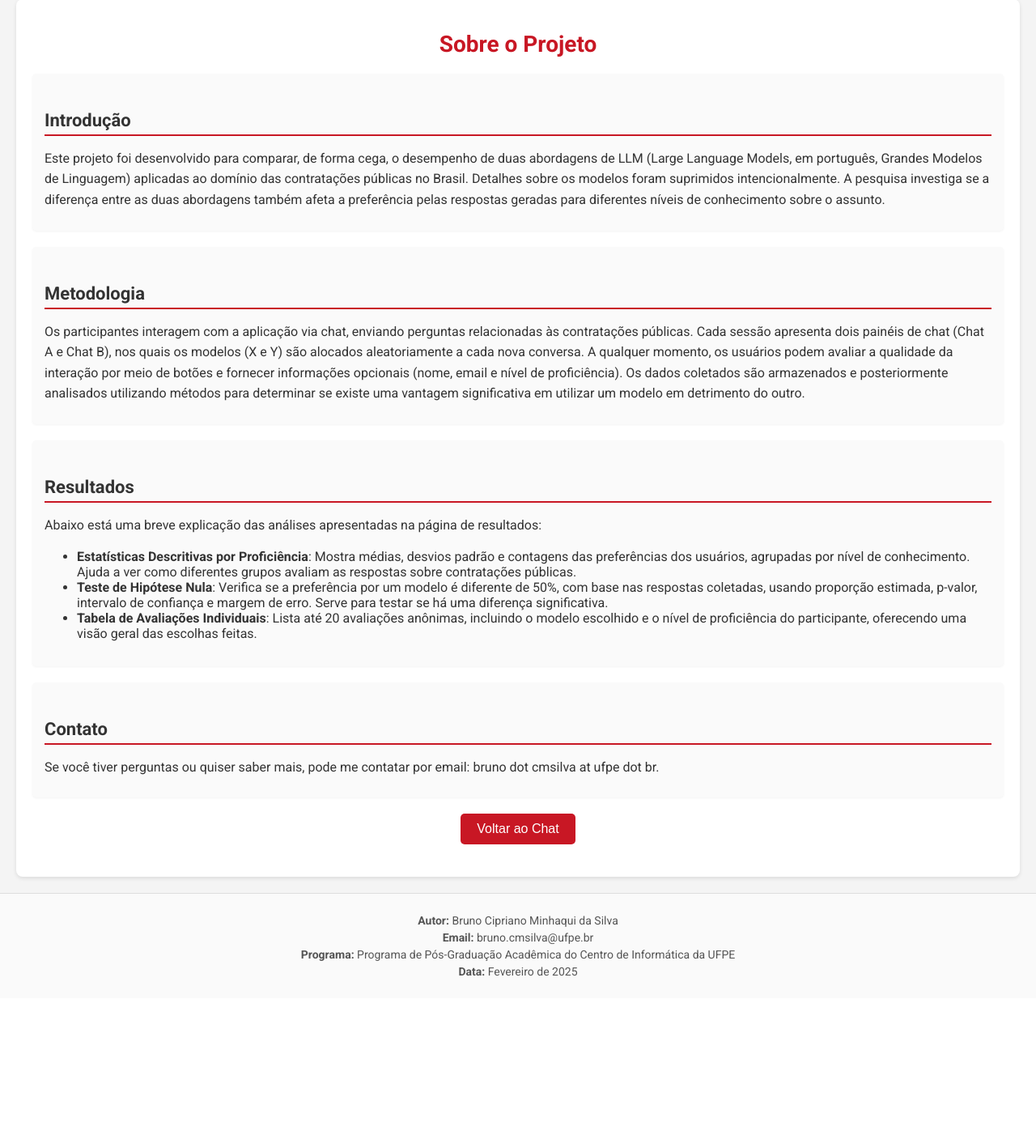
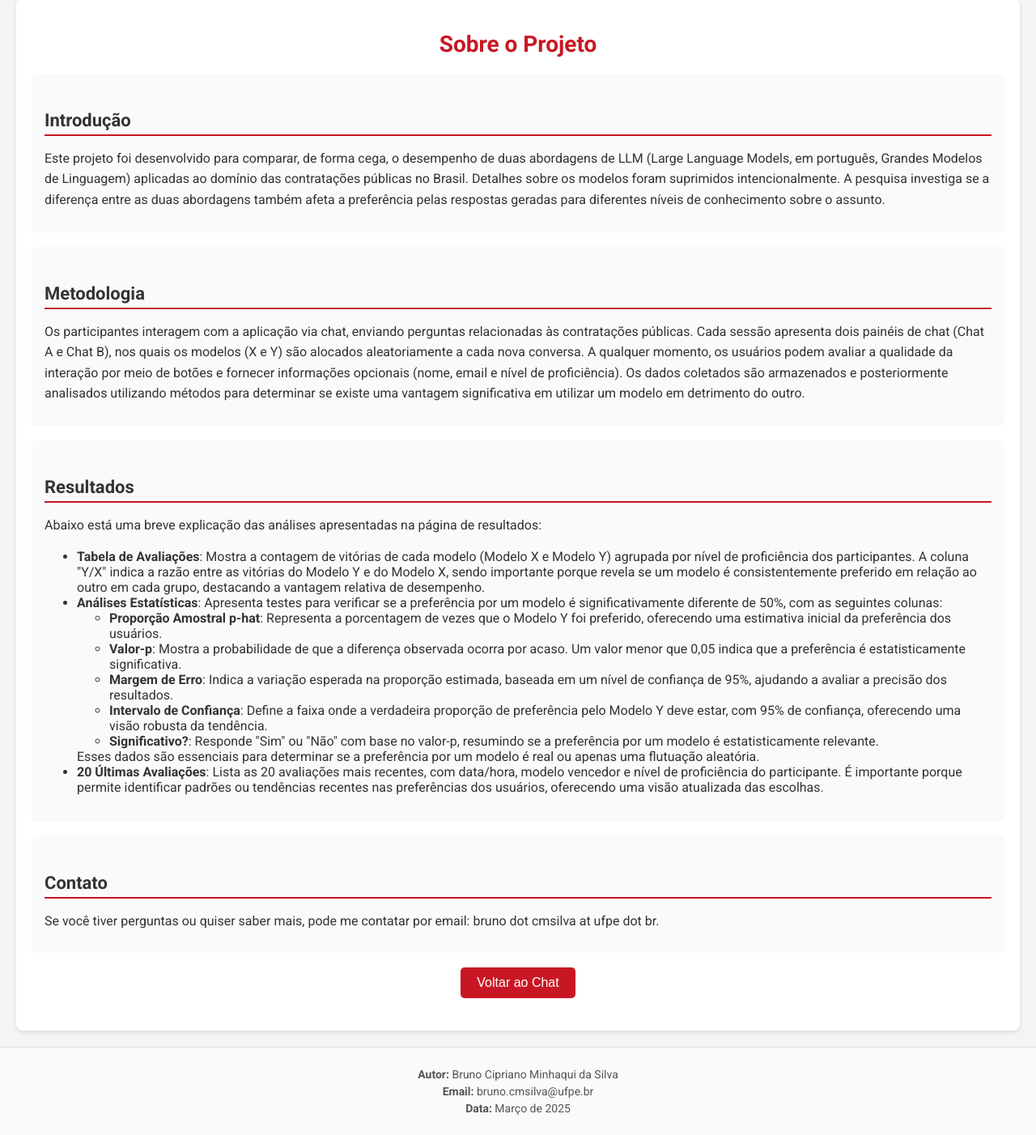
Before and after one commit to minhaqui/UFChatbot, a Flask app: page /sobre in a window 1280 px wide. Shown: the part 81-1483 px from the top of the page at 81% size. Before the commit the page ends 1314 px from the top, so only its background shows below. Run offline with Flask 3, Linux system fonts and the light colour scheme.

Commit message:
correções na interface e lógica

```diff
--- a/app/recuperacao.py
+++ b/app/recuperacao.py
@@ -21,7 +21,7 @@ EMBEDDINGS_PATH = os.path.join(EMBEDDED_DIR, "embeddings.npy")
 CHUNKS_JSON = os.path.join(EMBEDDED_DIR, "chunks.json")
 GEMINI_API_KEY = os.getenv("GEMINI_API_KEY")
 OPENROUTER_API_KEY = os.getenv("OPENROUTER_API_KEY")
-OPENROUTER_MODEL = "google/gemini-2.0-flash-lite-preview-02-05:free"
+OPENROUTER_MODEL = "deepseek/deepseek-r1-distill-qwen-14b"
 GEMINI_EMBEDDING_MODEL_NAME = "models/embedding-001"
 
 def configure_gemini():
@@ -82,8 +82,8 @@ def search(query, index, texts, embeddings=None, top_k=10):
         raise
 
 def search_chunks(query, top_k=10, threshold=0.5):
-    index = faiss.read_index("app/rag_data/index.faiss")
-    with open("app/rag_data/chunks.json", "r", encoding="utf-8") as f:
+    index = faiss.read_index("rag_data/index.faiss")
+    with open("rag_data/chunks.json", "r", encoding="utf-8") as f:
         chunks = json.load(f)
     from models import embed_query
     query_embedding = embed_query(query)
--- a/app/static/css/style.css
+++ b/app/static/css/style.css
@@ -189,6 +189,7 @@ body {
     text-align: center;
 }
 .resposta-box {
+    max-height: 500px;
     min-height: 150px;
     padding: 10px;
     background-color: white;
--- a/app/static/js/script.js
+++ b/app/static/js/script.js
@@ -26,7 +26,7 @@ async function handleSubmit(event) {
 
     // Exibe a seção de avaliação
     document.getElementById('avaliacao').style.display = 'block';
-    checkProficiencia();
+    checkFields(); // Alterado de checkProficiencia para checkFields
 }
 
 document.addEventListener('DOMContentLoaded', function() {
@@ -35,20 +35,24 @@ document.addEventListener('DOMContentLoaded', function() {
         form.addEventListener('submit', handleSubmit);
     }
 
-    document.getElementById('proficiencia').addEventListener('change', checkProficiencia);
+    // Adiciona eventos para verificar os campos em tempo real
+    document.getElementById('nome').addEventListener('input', checkFields);
+    document.getElementById('proficiencia').addEventListener('change', checkFields);
 });
 
-function checkProficiencia() {
+function checkFields() {
+    const nome = document.getElementById('nome').value.trim();
     const prof = document.getElementById('proficiencia').value;
     const btnA = document.getElementById('btn-chat-a');
     const btnB = document.getElementById('btn-chat-b');
     const aviso = document.getElementById('aviso-proficiencia');
-    if (prof === "") {
+
+    if (nome === "" || prof === "") {
         btnA.disabled = true;
         btnB.disabled = true;
         btnA.classList.add('btn-disabled');
         btnB.classList.add('btn-disabled');
-        aviso.textContent = "Por favor, selecione seu nível de proficiência para votar.";
+        aviso.textContent = "Por favor, preencha o nome e selecione seu nível de proficiência para votar.";
         aviso.style.display = 'block';
     } else {
         btnA.disabled = false;
@@ -60,15 +64,17 @@ function checkProficiencia() {
 }
 
 function avaliar(modelo) {
+    const nome = document.getElementById('nome').value.trim();
     const prof = document.getElementById('proficiencia').value;
-    if (!prof) {
-        // Exibe uma mensagem de erro bonita na área de feedback
+
+    // Verifica se os campos obrigatórios estão preenchidos
+    if (!nome || !prof) {
         const feedback = document.getElementById('feedback');
-        feedback.innerHTML = "<span class='erro'>Você precisa selecionar seu nível de proficiência para avaliar.</span>";
+        feedback.innerHTML = "<span class='erro'>Você precisa preencher o nome e selecionar seu nível de proficiência para avaliar.</span>";
         feedback.style.display = 'block';
         return;
     }
-    const nome = document.getElementById('nome').value.trim();
+
     const email = document.getElementById('email').value.trim();
 
     fetch('/evaluate', {
--- a/app/templates/base.html
+++ b/app/templates/base.html
@@ -21,8 +21,7 @@
     <footer class="footer">
         <p><strong>Autor:</strong> Bruno Cipriano Minhaqui da Silva</p>
         <p><strong>Email:</strong> bruno.cmsilva@ufpe.br</p>
-        <p><strong>Programa:</strong> Programa de Pós-Graduação Acadêmica do Centro de Informática da UFPE</p>
-        <p><strong>Data:</strong> Fevereiro de 2025</p>
+        <p><strong>Data:</strong> Março de 2025</p>
     </footer>
     <script src="{{ url_for('static', filename='js/script.js') }}"></script>
 </body>
--- a/app/templates/chat.html
+++ b/app/templates/chat.html
@@ -1,8 +1,8 @@
 {% extends "base.html" %}
 {% block content %}
 <div class="chat-container">
-    <h1>Chat Comparativo</h1>
-    <p>Faça perguntas sobre contratações públicas no Brasil e avalie as respostas dos Chats.</p>
+    <h1>Avaliação dos Modelos de Linguagem</h1>
+    <p>Avalie a qualidade dos Modelos de Linguagem sobre o tema contratações públicas no Brasil.</p>
 
     <div class="chat-panels">
         <div class="panel chat-a">
@@ -24,7 +24,7 @@
     <!-- Seção de Identificação (exibida antes da avaliação) -->
     <div class="identificacao-section">
         <h3>Identificação</h3>
-        <input type="text" id="nome" placeholder="Nome (opcional)">
+        <input type="text" id="nome" placeholder="Nome (obrigatório)" required>
         <input type="email" id="email" placeholder="Email (opcional)">
         <select id="proficiencia" required>
             <option value="" disabled selected>Selecione seu nível de proficiência</option>
--- a/app/templates/resultados.html
+++ b/app/templates/resultados.html
@@ -4,7 +4,7 @@
     <h1>Resultados Preliminares</h1>
 
     <div class="section analise-descritiva">
-        <h2>Amostras</h2>
+        <h2>Avaliações</h2>
         {{ desc_stats|safe }}
     </div>
 
@@ -14,7 +14,7 @@
     </div>
 
     <div class="section tabela-avaliacoes">
-        <h2>Avaliações Individuais (Anônimas)</h2>
+        <h2>20 Últimas Avaliações</h2>
         {{ tabela_avaliacoes|safe }}
     </div>
 
--- a/app/templates/sobre.html
+++ b/app/templates/sobre.html
@@ -17,9 +17,18 @@
         <h2>Resultados</h2>
         <p>Abaixo está uma breve explicação das análises apresentadas na página de resultados:</p>
         <ul>
-            <li><strong>Estatísticas Descritivas por Proficiência</strong>: Mostra médias, desvios padrão e contagens das preferências dos usuários, agrupadas por nível de conhecimento. Ajuda a ver como diferentes grupos avaliam as respostas sobre contratações públicas.</li>
-            <li><strong>Teste de Hipótese Nula</strong>: Verifica se a preferência por um modelo é diferente de 50%, com base nas respostas coletadas, usando proporção estimada, p-valor, intervalo de confiança e margem de erro. Serve para testar se há uma diferença significativa.</li>
-            <li><strong>Tabela de Avaliações Individuais</strong>: Lista até 20 avaliações anônimas, incluindo o modelo escolhido e o nível de proficiência do participante, oferecendo uma visão geral das escolhas feitas.</li>
+            <li><strong>Tabela de Avaliações</strong>: Mostra a contagem de vitórias de cada modelo (Modelo X e Modelo Y) agrupada por nível de proficiência dos participantes. A coluna "Y/X" indica a razão entre as vitórias do Modelo Y e do Modelo X, sendo importante porque revela se um modelo é consistentemente preferido em relação ao outro em cada grupo, destacando a vantagem relativa de desempenho.</li>
+            <li><strong>Análises Estatísticas</strong>: Apresenta testes para verificar se a preferência por um modelo é significativamente diferente de 50%, com as seguintes colunas:
+                <ul>
+                    <li><strong>Proporção Amostral p-hat</strong>: Representa a porcentagem de vezes que o Modelo Y foi preferido, oferecendo uma estimativa inicial da preferência dos usuários.</li>
+                    <li><strong>Valor-p</strong>: Mostra a probabilidade de que a diferença observada ocorra por acaso. Um valor menor que 0,05 indica que a preferência é estatisticamente significativa.</li>
+                    <li><strong>Margem de Erro</strong>: Indica a variação esperada na proporção estimada, baseada em um nível de confiança de 95%, ajudando a avaliar a precisão dos resultados.</li>
+                    <li><strong>Intervalo de Confiança</strong>: Define a faixa onde a verdadeira proporção de preferência pelo Modelo Y deve estar, com 95% de confiança, oferecendo uma visão robusta da tendência.</li>
+                    <li><strong>Significativo?</strong>: Responde "Sim" ou "Não" com base no valor-p, resumindo se a preferência por um modelo é estatisticamente relevante.</li>
+                </ul>
+                Esses dados são essenciais para determinar se a preferência por um modelo é real ou apenas uma flutuação aleatória.
+            </li>
+            <li><strong>20 Últimas Avaliações</strong>: Lista as 20 avaliações mais recentes, com data/hora, modelo vencedor e nível de proficiência do participante. É importante porque permite identificar padrões ou tendências recentes nas preferências dos usuários, oferecendo uma visão atualizada das escolhas.</li>
         </ul>
     </div>
 
```
Also changed, not shown: app/models.py (+4 -4 lines), app/stats.py (+56 -24 lines).
